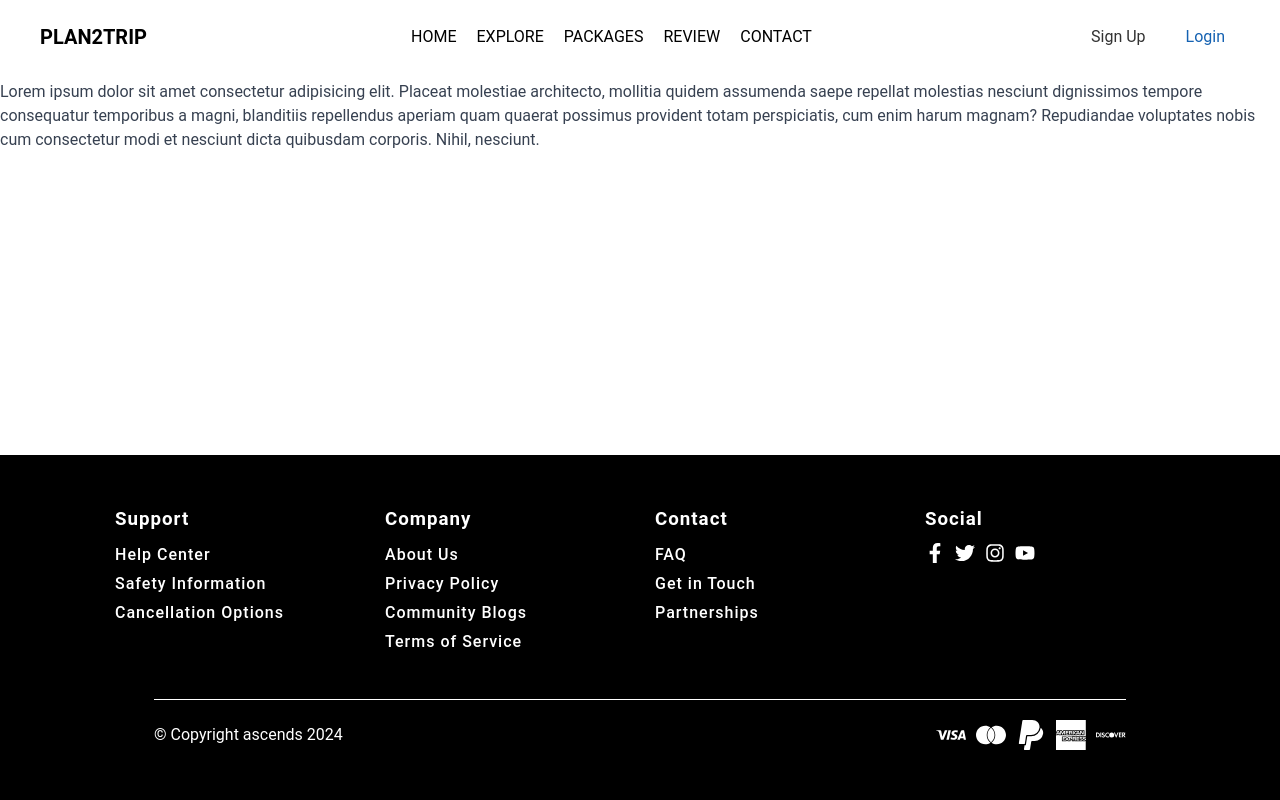
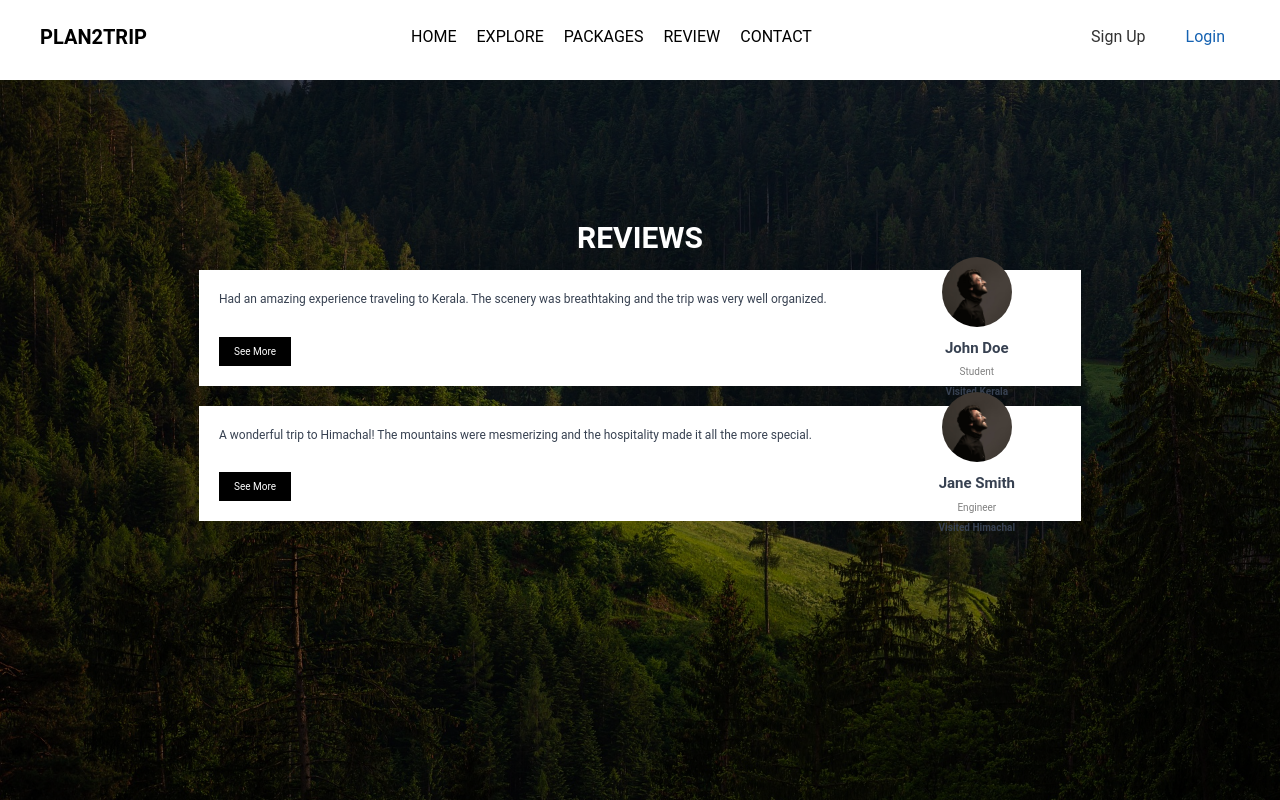
Before and after one commit to kishansrivastava-ks/plan2trip, a React (Vite) app: page / in a window 1280 px wide. Built offline with nearby package versions, Linux system fonts and the light colour scheme.

Commit message:
reviews section

```diff
--- a/src/App.jsx
+++ b/src/App.jsx
@@ -1,6 +1,7 @@
 import { BrowserRouter, Route, Routes } from "react-router-dom";
 import Applayout from "./pages/Applayout";
 import GlobalStyles from "./styles/GlobalStyles";
+import Home from "./pages/Home";
 
 function App() {
   return (
@@ -8,7 +9,9 @@ function App() {
       <GlobalStyles />
       <BrowserRouter>
         <Routes>
-          <Route path="/" element={<Applayout />}></Route>
+          <Route path="/" element={<Applayout />}>
+            <Route path="" element={<Home />} />
+          </Route>
         </Routes>
       </BrowserRouter>
     </>
--- /dev/null
+++ b/src/components/Home/Reviews.jsx
@@ -0,0 +1,158 @@
+import styled from "styled-components";
+
+const ReviewsSection = styled.section`
+  height: 90vh;
+  width: 100%;
+  position: relative;
+  display: flex;
+  flex-direction: column;
+  justify-content: center;
+  align-items: center;
+  background: url("/reviews-bg.jpeg") center center/cover no-repeat;
+`;
+
+const Overlay = styled.div`
+  position: absolute;
+  top: 0;
+  left: 0;
+  width: 100%;
+  height: 100%;
+  background-color: rgba(0, 0, 0, 0.5);
+`;
+
+const Heading = styled.h2`
+  color: white;
+  font-size: 3rem;
+  font-weight: bold;
+  text-align: center;
+  z-index: 2;
+`;
+
+const ReviewsContainer = styled.div`
+  display: flex;
+  flex-direction: column;
+  align-items: center;
+  gap: 2rem;
+  width: 100%;
+  z-index: 2;
+  padding: 1rem;
+`;
+
+const ReviewBox = styled.div`
+  width: 70%;
+  height: 30%;
+  background-color: white;
+  padding: 2rem;
+  display: flex;
+  justify-content: space-between;
+  box-shadow: var(--shadow-md);
+
+  @media (max-width: 768px) {
+    flex-direction: column;
+    height: auto;
+  }
+`;
+
+const LeftColumn = styled.div`
+  flex: 80%;
+  display: flex;
+  flex-direction: column;
+  justify-content: space-between;
+`;
+
+const ReviewText = styled.p`
+  font-size: 1.2rem;
+  margin-bottom: 1rem;
+`;
+
+const SeeMoreButton = styled.button`
+  align-self: flex-start;
+  padding: 0.7rem 1.5rem;
+  background-color: black;
+  color: white;
+  border: none;
+  cursor: pointer;
+  font-size: 1rem;
+  transition: background-color 0.3s ease;
+
+  &:hover {
+    background-color: var(--color-main);
+  }
+`;
+
+const RightColumn = styled.div`
+  flex: 20%;
+  display: flex;
+  flex-direction: column;
+  align-items: center;
+  justify-content: center;
+`;
+
+const UserPhoto = styled.img`
+  width: 70px;
+  height: 70px;
+  border-radius: 50%;
+  object-fit: cover;
+  margin-bottom: 1rem;
+`;
+
+const UserName = styled.h3`
+  font-size: 1.5rem;
+  font-weight: bold;
+  margin-bottom: 0.5rem;
+`;
+
+const UserDesignation = styled.p`
+  font-size: 1rem;
+  color: gray;
+  margin-bottom: 0.5rem;
+`;
+
+const PlaceVisited = styled.p`
+  font-size: 1rem;
+  font-weight: bold;
+`;
+
+function Reviews() {
+  return (
+    <ReviewsSection>
+      <Overlay />
+      <Heading>REVIEWS</Heading>
+      <ReviewsContainer>
+        <ReviewBox>
+          <LeftColumn>
+            <ReviewText>
+              Had an amazing experience traveling to Kerala. The scenery was
+              breathtaking and the trip was very well organized.
+            </ReviewText>
+            <SeeMoreButton>See More</SeeMoreButton>
+          </LeftColumn>
+          <RightColumn>
+            <UserPhoto src="/user.jpg" alt="User 1" />
+            <UserName>John Doe</UserName>
+            <UserDesignation>Student</UserDesignation>
+            <PlaceVisited>Visited Kerala</PlaceVisited>
+          </RightColumn>
+        </ReviewBox>
+
+        <ReviewBox>
+          <LeftColumn>
+            <ReviewText>
+              A wonderful trip to Himachal! The mountains were mesmerizing and
+              the hospitality made it all the more special.
+            </ReviewText>
+            <SeeMoreButton>See More</SeeMoreButton>
+          </LeftColumn>
+          <RightColumn>
+            <UserPhoto src="/user.jpg" alt="User 2" />
+            <UserName>Jane Smith</UserName>
+            <UserDesignation>Engineer</UserDesignation>
+            <PlaceVisited>Visited Himachal</PlaceVisited>
+          </RightColumn>
+        </ReviewBox>
+      </ReviewsContainer>
+    </ReviewsSection>
+  );
+}
+
+export default Reviews;
--- a/src/pages/Applayout.jsx
+++ b/src/pages/Applayout.jsx
@@ -30,12 +30,7 @@ function AppLayout() {
       <Navbar />
 
       <MainBody>
-        Lorem ipsum dolor sit amet consectetur adipisicing elit. Placeat
-        molestiae architecto, mollitia quidem assumenda saepe repellat molestias
-        nesciunt dignissimos tempore consequatur temporibus a magni, blanditiis
-        repellendus aperiam quam quaerat possimus provident totam perspiciatis,
-        cum enim harum magnam? Repudiandae voluptates nobis cum consectetur modi
-        et nesciunt dicta quibusdam corporis. Nihil, nesciunt.
+        <Outlet />
       </MainBody>
 
       <Footer />
--- /dev/null
+++ b/src/pages/Home.jsx
@@ -0,0 +1,20 @@
+import styled from "styled-components";
+import Reviews from "../components/Home/Reviews";
+
+const Container = styled.div`
+  display: flex;
+  flex-direction: column;
+  align-items: center;
+  justify-content: center;
+  /* border: 1px solid red; */
+`;
+
+function Home() {
+  return (
+    <Container>
+      <Reviews />
+    </Container>
+  );
+}
+
+export default Home;
```
Also changed, not shown: public/reviews-bg.jpeg (added), public/user.jpg (added).
